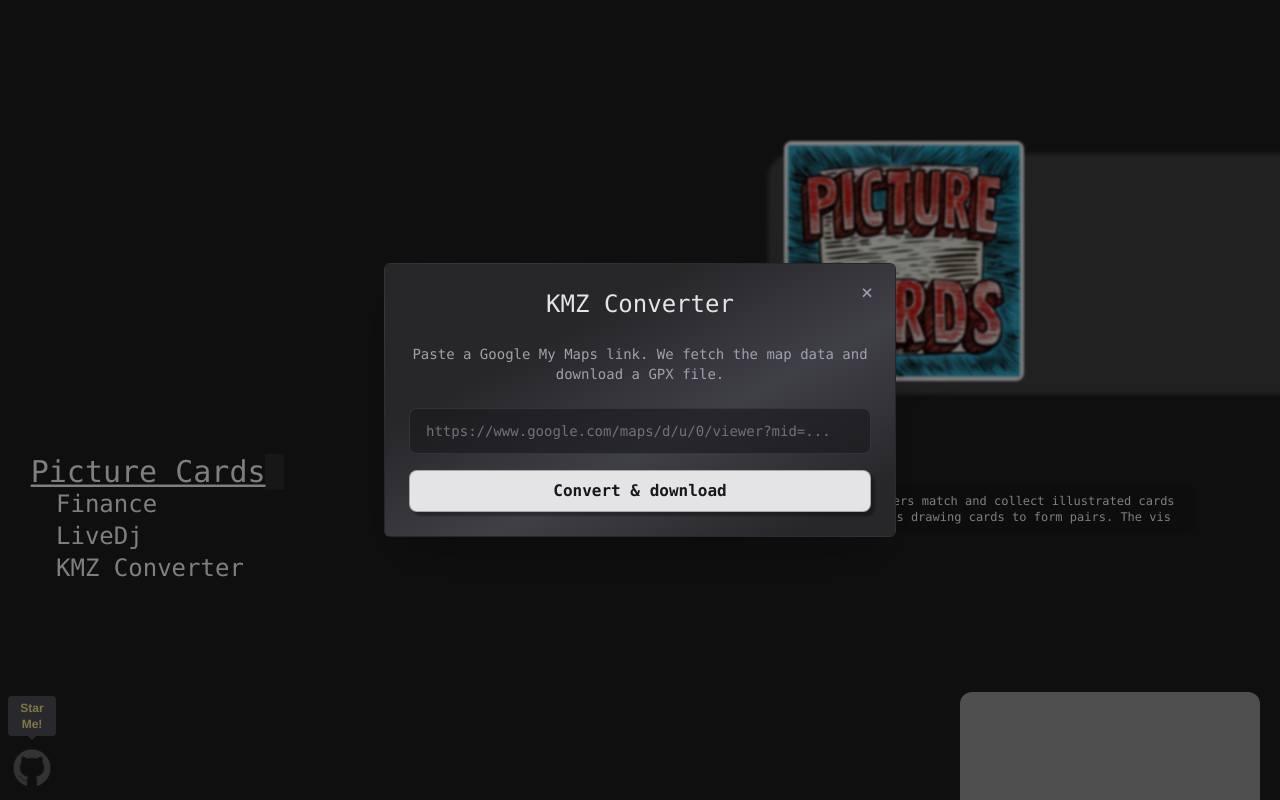
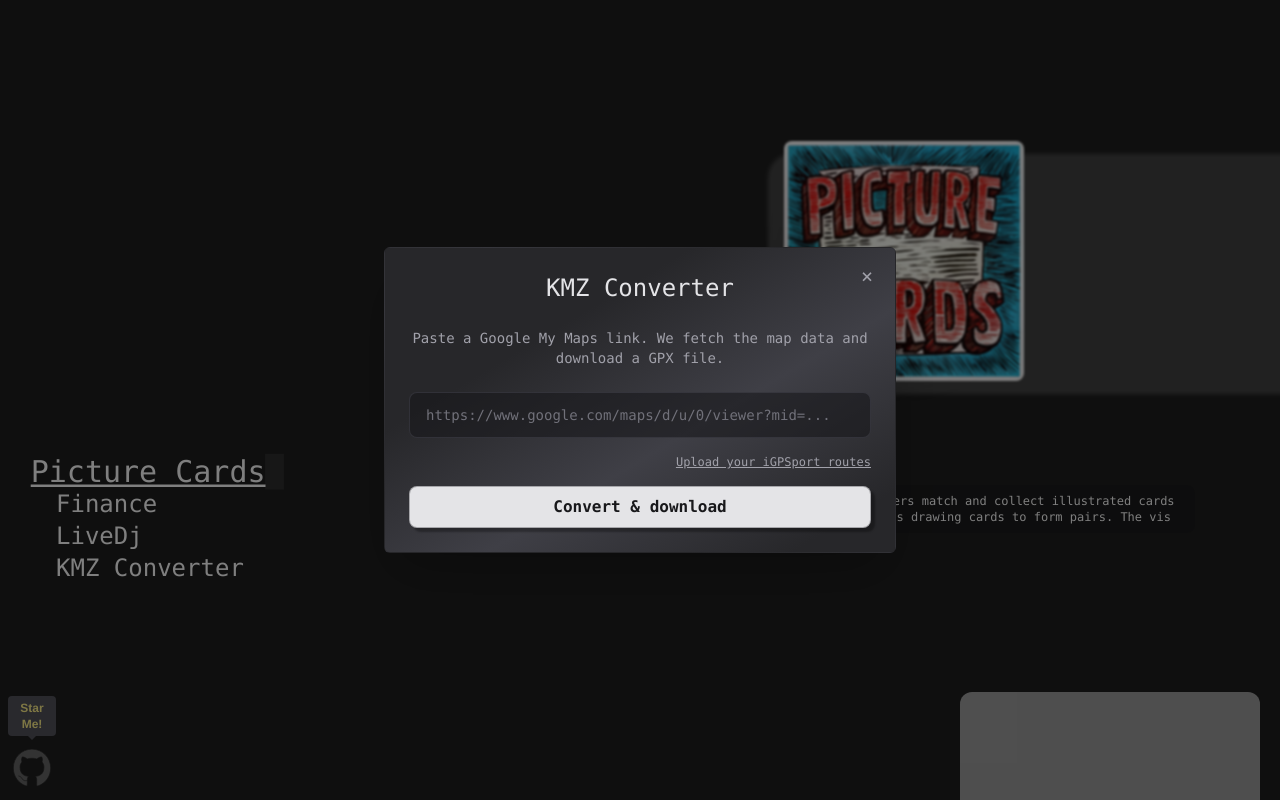
Before and after one commit to sgobotta/liveapps_web, a React (Create React App) app: page /kmz-converter in a window 1280 px wide. Built offline with nearby package versions, Linux system fonts and the light colour scheme; grey boxes are pictures that could not be loaded; what tailwindcss-animated would draw is missing.

Commit message:
Add link that redirects to route uploading in igpsports

```diff
--- a/src/components/kmz-converter/KmzConverterDialog.tsx
+++ b/src/components/kmz-converter/KmzConverterDialog.tsx
@@ -4,6 +4,8 @@ import { convertGoogleMapUrlToGpx } from "../../utils/maps/convertGoogleMapUrlTo
 
 const PLACEHOLDER_URL =
   "https://www.google.com/maps/d/u/0/viewer?mid=...";
+
+const IGPSPORT_UPLOAD_URL = "https://i.igpsport.com/explorer/upload";
 
 export default function KmzConverterDialog(): ReactElement {
   const navigate = useNavigate();
@@ -143,6 +145,17 @@ export default function KmzConverterDialog(): ReactElement {
               </p>
             ) : null}
 
+            <p className="text-xs font-mono text-right">
+              <a
+                href={IGPSPORT_UPLOAD_URL}
+                target="_blank"
+                rel="noopener noreferrer"
+                className="underline text-zinc-400 hover:text-zinc-200"
+              >
+                Upload your iGPSport routes
+              </a>
+            </p>
+
             <button
               type="submit"
               disabled={loading}
```
